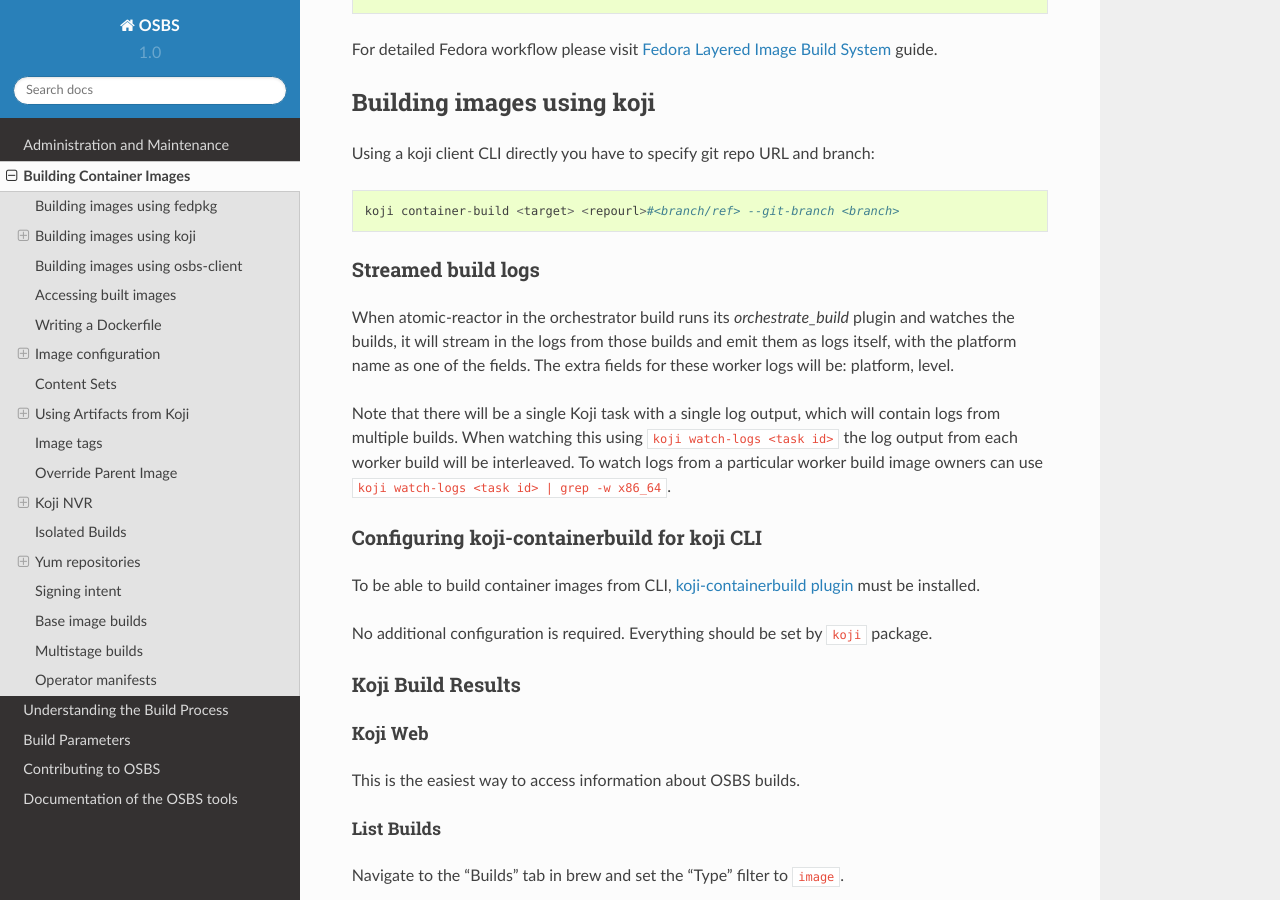
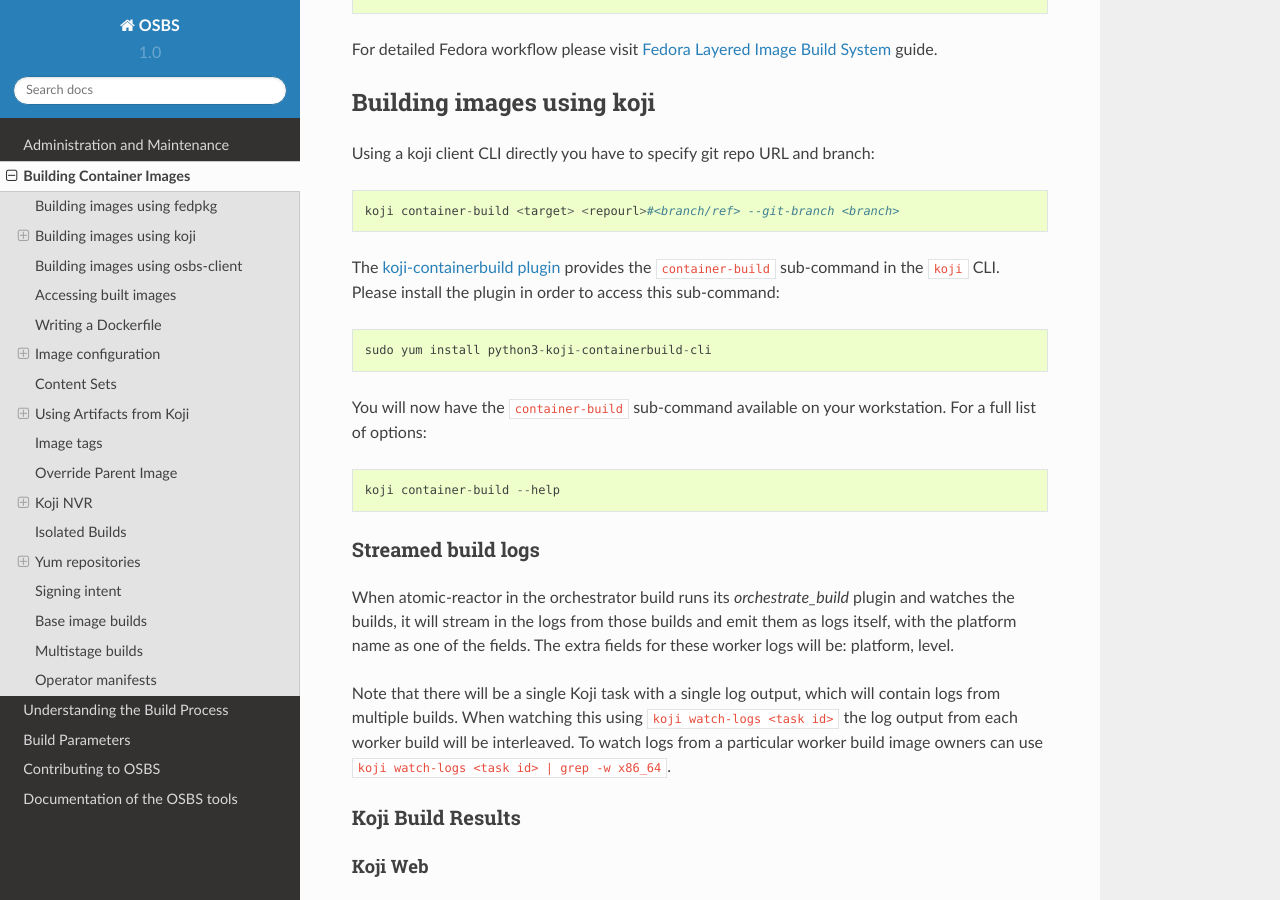
Before and after one commit to containerbuildsystem/osbs-docs, a Sphinx documentation site: the page built from docs/users.rst, in a window 1280 px wide and 900 px high, scrolled down 293 px. Built offline with Sphinx 7.4.7 and the Read the Docs theme 2.0.0, drawn with Linux system fonts in a browser that asks for light colours.

Commit message:
users: combine instructions for koji-containerbuild-cli
Merge the "Configuring koji-containerbuild" section into the main
"Building images using koji" section.

Provide the exact "yum install" command, as well as an example of
running --help.

This makes it easier for users to understand how to quickly start
installing and using this tool.

```diff
--- a/docs/users.rst
+++ b/docs/users.rst
@@ -21,6 +21,19 @@
 
     koji container-build <target> <repourl>#<branch/ref> --git-branch <branch>
 
+The `koji-containerbuild plugin`_ provides the ``container-build`` sub-command
+in the ``koji`` CLI. Please install the plugin in order to access this
+sub-command::
+
+    sudo yum install python3-koji-containerbuild-cli
+
+You will now have the ``container-build`` sub-command available on your
+workstation. For a full list of options::
+
+    koji container-build --help
+
+.. _`koji-containerbuild plugin`: https://github.com/containerbuildsystem/koji-containerbuild
+
 
 Streamed build logs
 ~~~~~~~~~~~~~~~~~~~
@@ -36,18 +49,6 @@
 ``koji watch-logs <task id>`` the log output from each worker build
 will be interleaved. To watch logs from a particular worker build
 image owners can use ``koji watch-logs <task id> | grep -w x86_64``.
-
-
-Configuring koji-containerbuild for koji CLI
-~~~~~~~~~~~~~~~~~~~~~~~~~~~~~~~~~~~~~~~~~~~~
-
-To be able to build container images from CLI, `koji-containerbuild plugin`_
-must be installed.
-
-No additional configuration is required.
-Everything should be set by ``koji`` package.
-
-.. _`koji-containerbuild plugin`: https://github.com/containerbuildsystem/koji-containerbuild
 
 
 Koji Build Results
```
